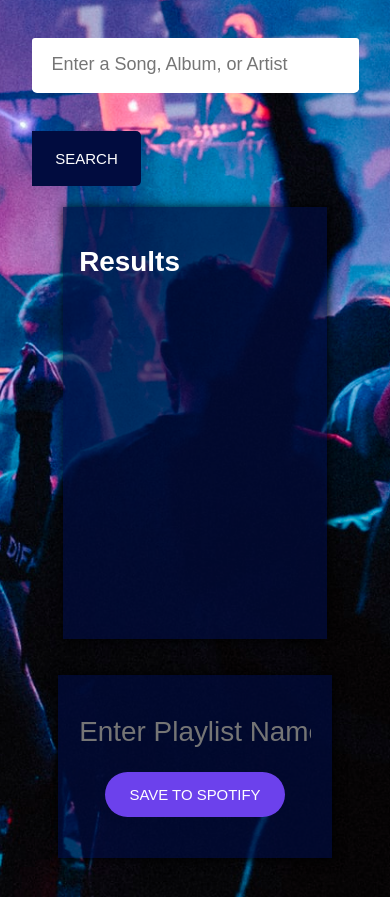
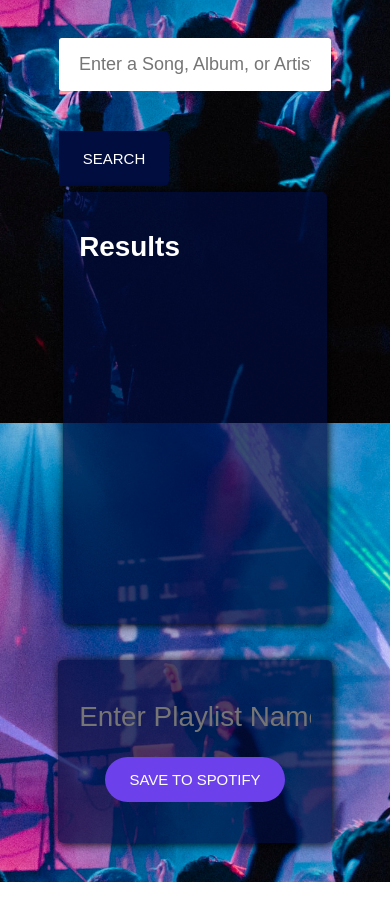
Before and after one commit to TonyADI/jamming, a React app: page / in a window 390 px wide. Shown: the part 483-1380 px from the top of the page. Built offline with nearby package versions, Linux system fonts and the light colour scheme.

Commit message:
modified css slightly

```diff
--- a/src/components/App/App.css
+++ b/src/components/App/App.css
@@ -43,6 +43,7 @@ h2 {
   background-size: cover;
   background-position: center;
   background-repeat: no-repeat;
+  background-attachment: fixed;
   font-family: 'Work Sans', sans-serif;
   font-weight: 500;
   color: #fff;
--- a/src/components/Playlist/Playlist.css
+++ b/src/components/Playlist/Playlist.css
@@ -8,6 +8,8 @@
   padding: 2.27rem 1.16rem;
   background-color: rgba(1, 12, 63, 0.7);
   box-shadow: 1px 1px 10px #000000;
+  border: 0;
+  border-radius: 5px;
 }
 
 .Playlist input {
--- a/src/components/SearchBar/SearchBar.css
+++ b/src/components/SearchBar/SearchBar.css
@@ -41,7 +41,7 @@
 }
 
 .SearchButton:hover {
-  background-color: rgba(108, 65, 233, .7);
+  background-color: #253a9b;
 }
 
 .input-container{
@@ -53,3 +53,13 @@
 .input-container input{
   border: 0px;
 }
+
+@media screen and (max-width: 670px){
+  .input-container{
+    max-height: 40px;
+  }
+
+  .SearchBar input{
+    width: auto;
+  }
+}
--- a/src/components/SearchResults/SearchResults.css
+++ b/src/components/SearchResults/SearchResults.css
@@ -6,6 +6,8 @@
   padding: .88rem;
   background-color: rgba(1, 12, 63, 0.7);
   box-shadow: 1px 1px 10px #000000;
+  border: 0;
+  border-radius: 5px;
 }
 
 ::-webkit-scrollbar {
```
Also changed, not shown: 1 other file.
